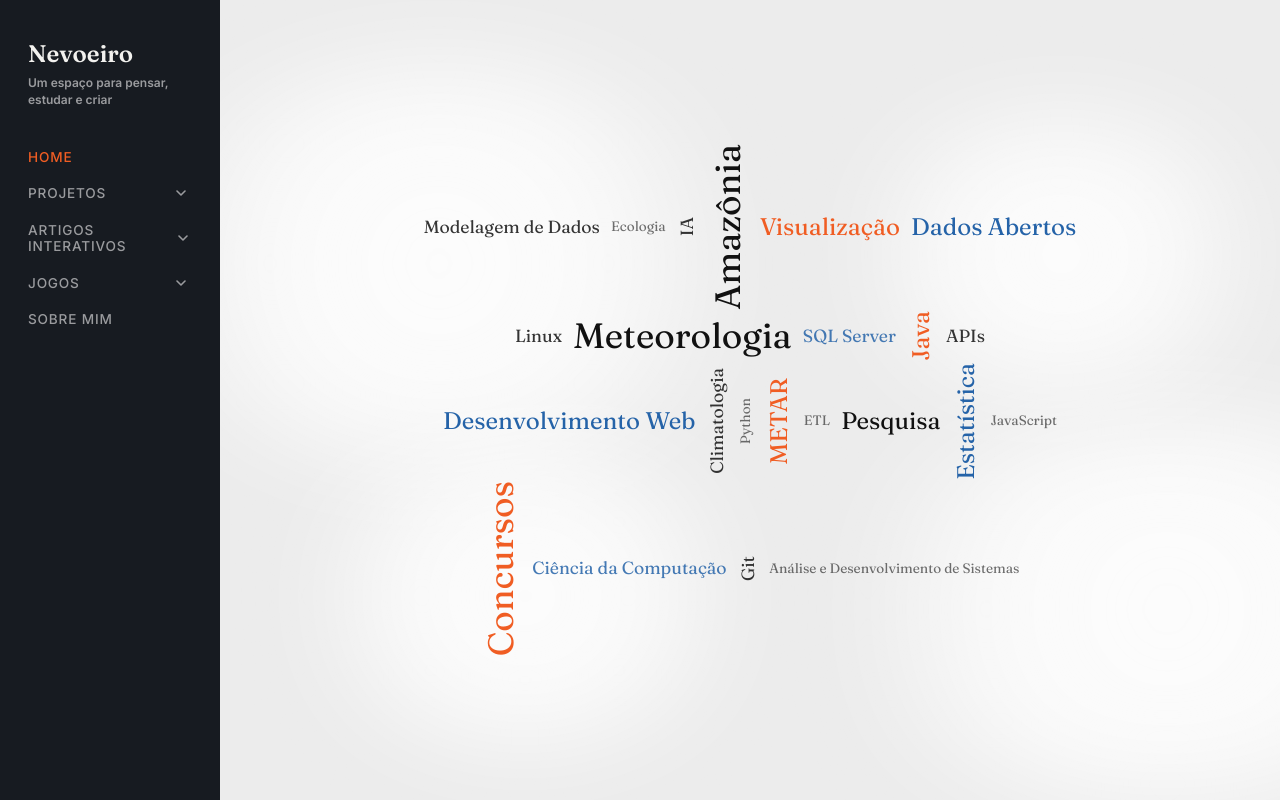
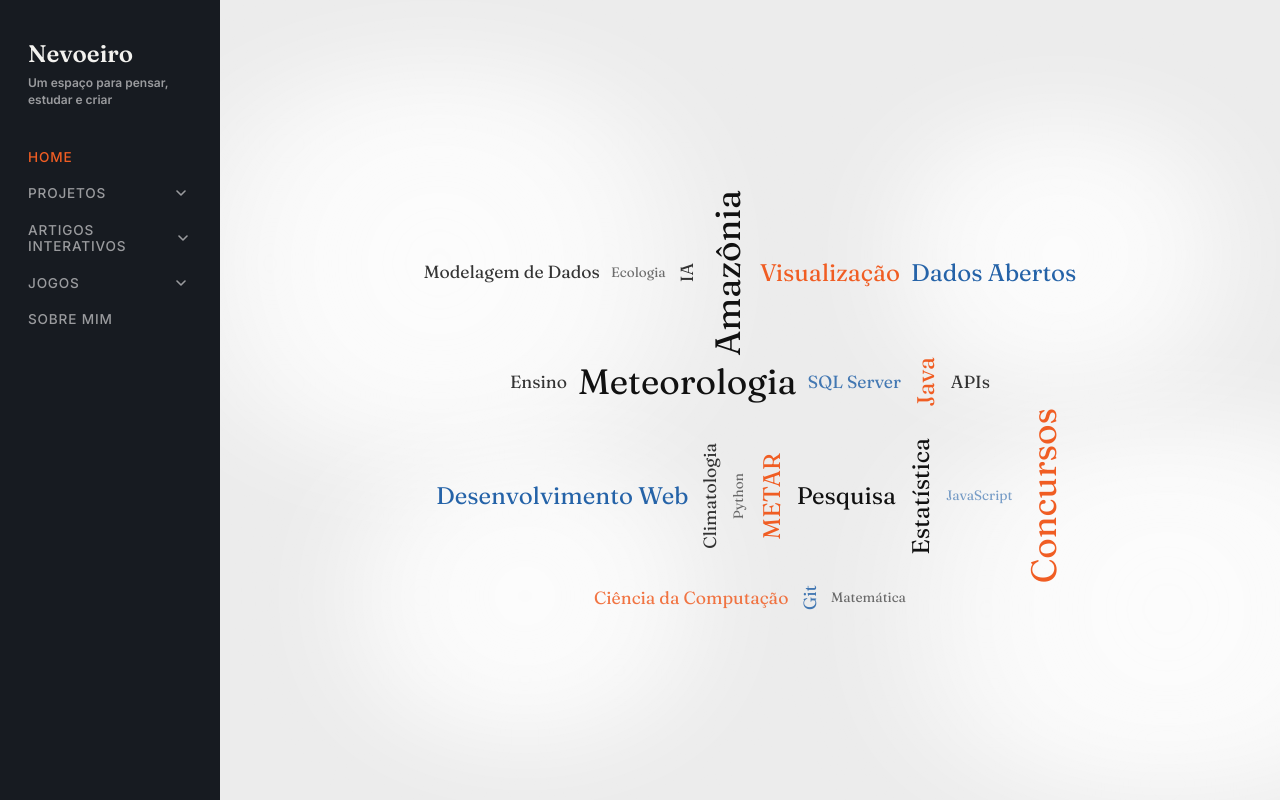
Before and after one commit to monicaqroz/nevoeiro, a website: page index.html in a window 1280 px wide. Drawn offline with Linux system fonts and the light colour scheme.

Commit message:
Ajusta tags do mosaico na home
Troca "Linux" por "Ensino", remove "ETL", troca "Análise e
Desenvolvimento de Sistemas" por "Matemática".

```diff
--- a/index.html
+++ b/index.html
@@ -83,7 +83,7 @@
         <span class="tag tag-xl tag-v">Amazônia</span>
         <span class="tag tag-lg">Visualização</span>
         <span class="tag tag-lg">Dados Abertos</span>
-        <span class="tag tag-md">Linux</span>
+        <span class="tag tag-md">Ensino</span>
         <span class="tag tag-xl">Meteorologia</span>
         <span class="tag tag-md">SQL Server</span>
         <span class="tag tag-lg tag-v">Java</span>
@@ -92,14 +92,13 @@
         <span class="tag tag-md tag-v">Climatologia</span>
         <span class="tag tag-sm tag-v">Python</span>
         <span class="tag tag-lg tag-v">METAR</span>
-        <span class="tag tag-sm">ETL</span>
         <span class="tag tag-lg">Pesquisa</span>
         <span class="tag tag-lg tag-v">Estatística</span>
         <span class="tag tag-sm">JavaScript</span>
         <span class="tag tag-xl tag-v" style="color: var(--orange);">Concursos</span>
         <span class="tag tag-md">Ciência da Computação</span>
         <span class="tag tag-md tag-v">Git</span>
-        <span class="tag tag-sm">Análise e Desenvolvimento de Sistemas</span>
+        <span class="tag tag-sm">Matemática</span>
       </div>
     </main>
   </div>
```
